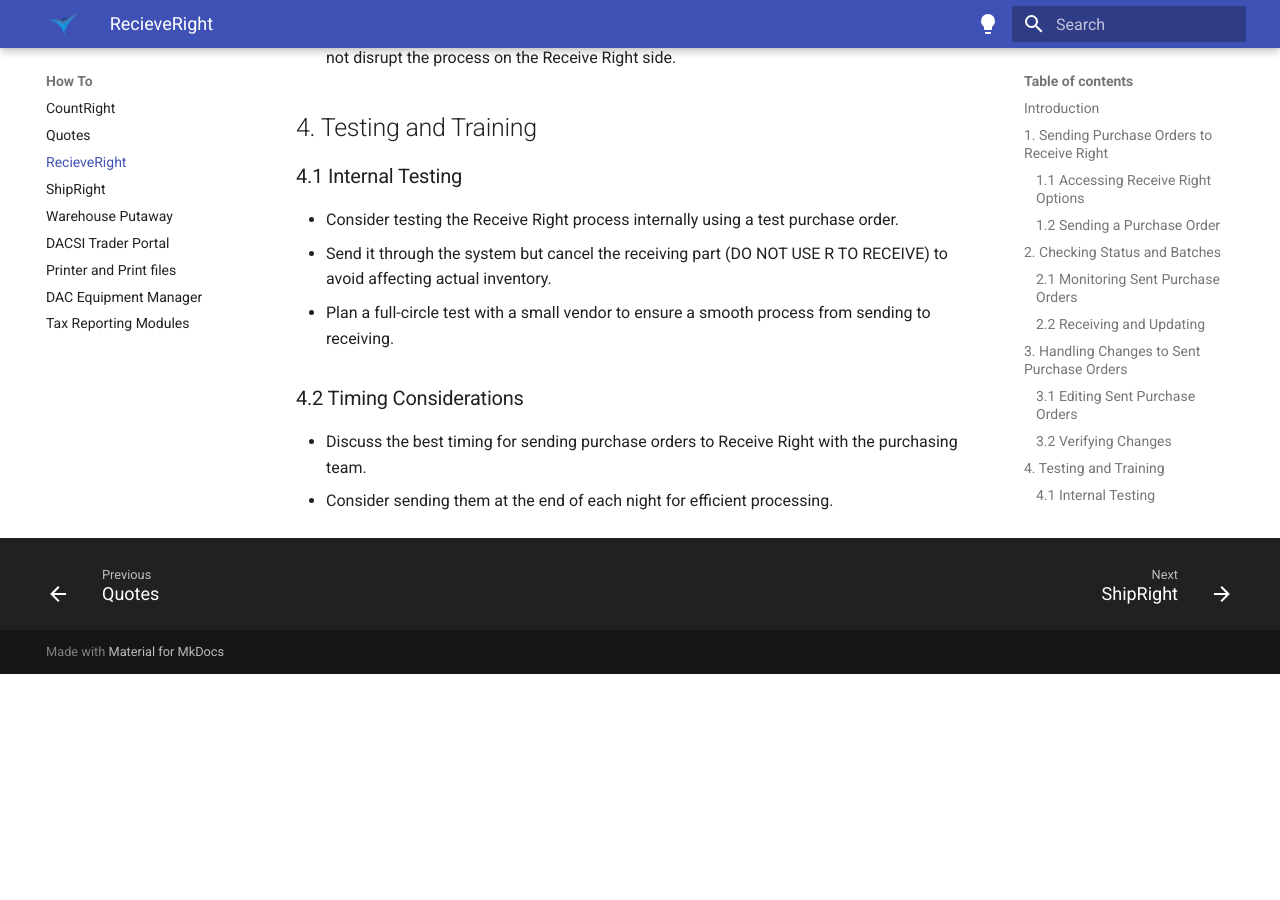
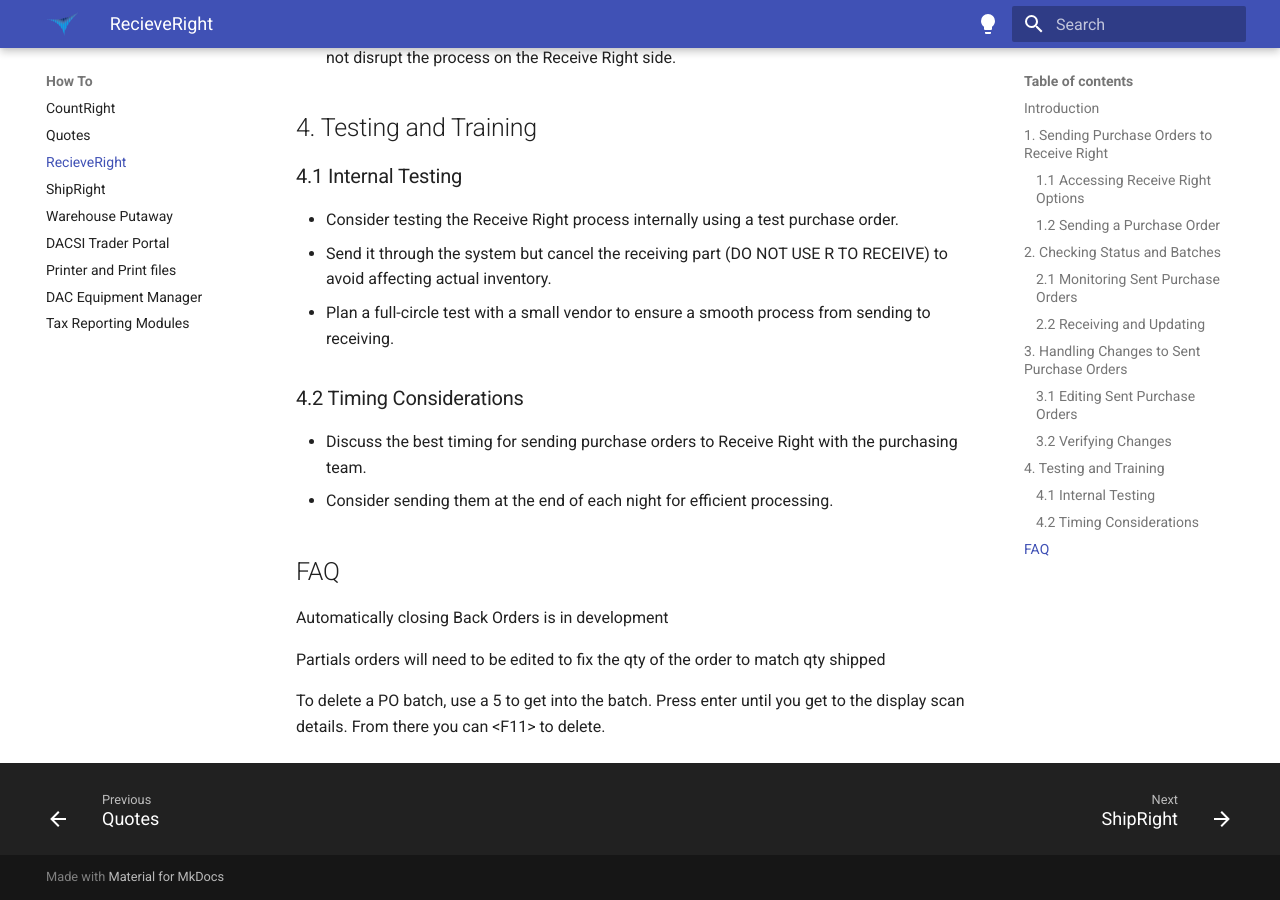
Before and after one commit to AydenB/mkdocs, an MkDocs documentation site: the page built from docs/how-to/Receive Right.md, in a window 1280 px wide and 900 px high, scrolled down 1618 px. Built offline with MkDocs 1.6.1 and Material for MkDocs 9.7.7, drawn with Linux system fonts in a browser that asks for light colours; before the commit the page ends 2292 px from its top, so only the background shows below that.

Commit message:
docs: added faq

```diff
--- a/docs/how-to/Receive Right.md
+++ b/docs/how-to/Receive Right.md
@@ -52,3 +52,10 @@
 
 - Discuss the best timing for sending purchase orders to Receive Right with the purchasing team.
 - Consider sending them at the end of each night for efficient processing.
+
+## FAQ
+Automatically closing Back Orders is in development
+
+Partials orders will need to be edited to fix the qty of the order to match qty shipped
+
+To delete a PO batch, use a 5 to get into the batch. Press enter until you get to the display scan details. From there you can &lt;F11&gt; to delete.
```
